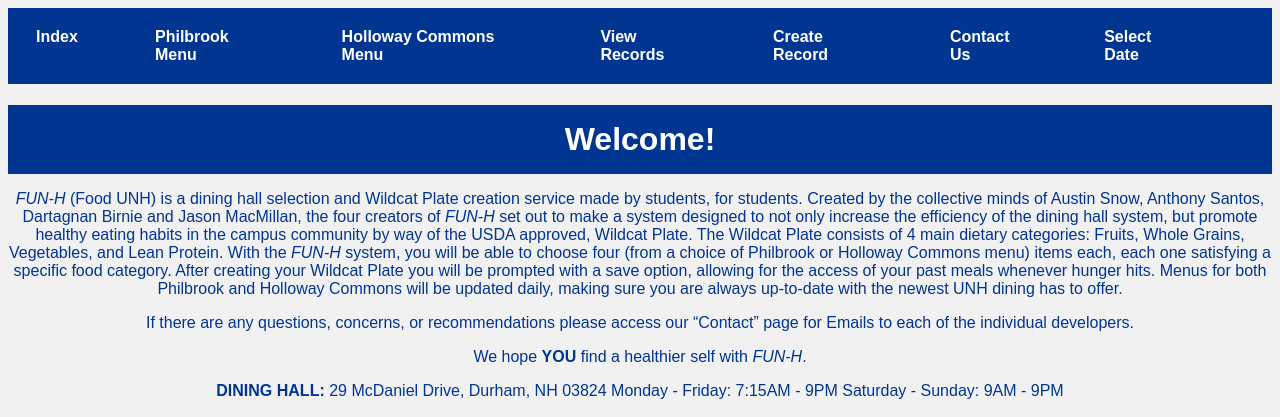
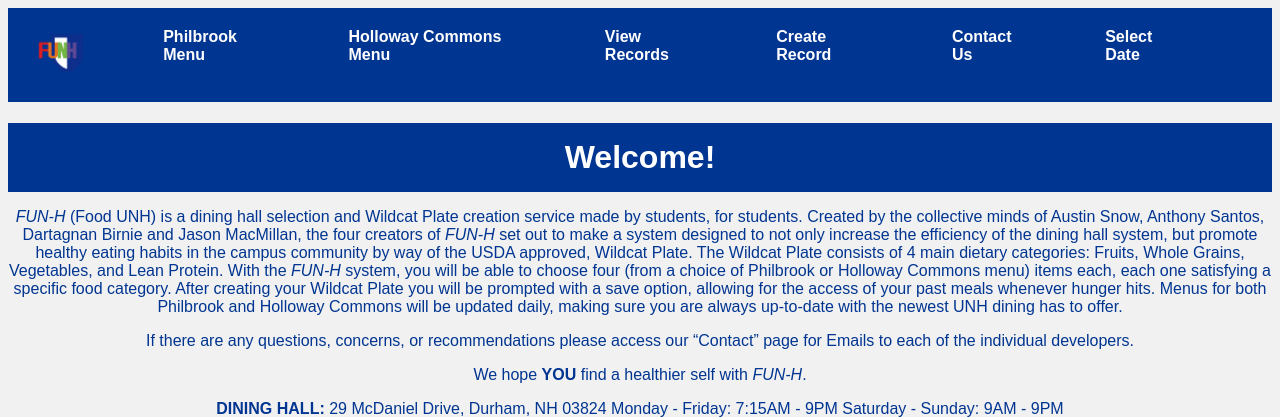
Before and after one commit to GetBirned/FUN-H, a Flask app: page / in a window 1280 px wide. Shown: the top 417 px of the page. Run offline with Flask 2, Linux system fonts and the light colour scheme.

Commit message:
Added logo for Index nav bar (check if work)

```diff
--- a/WebApp/templates/index.html
+++ b/WebApp/templates/index.html
@@ -68,7 +68,7 @@
     <!-- Below is the Navigation Bar -->
     <nav>
       <ul>
-        <li><a href="{{ url_for('index') }}">Index</a></li>
+        <li><a href="{{ url_for('index') }}"><img src="/image" style="width:50px;height:50px;"></a></li>
         <li><a href="{{ url_for('phillyMenu') }}">Philbrook Menu</a></li>
         <li><a href="{{ url_for('hocoMenu') }}">Holloway Commons Menu</a></li>
         <li><a href="{{ url_for('records') }}">View Records</a></li>
```
